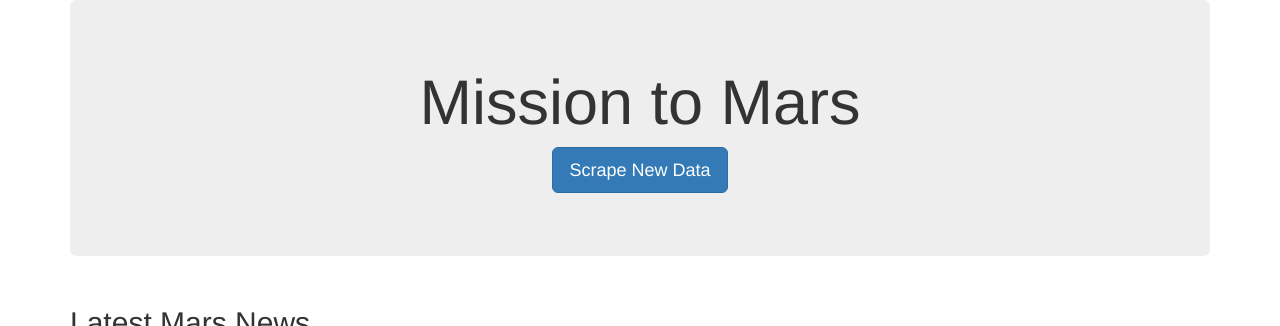
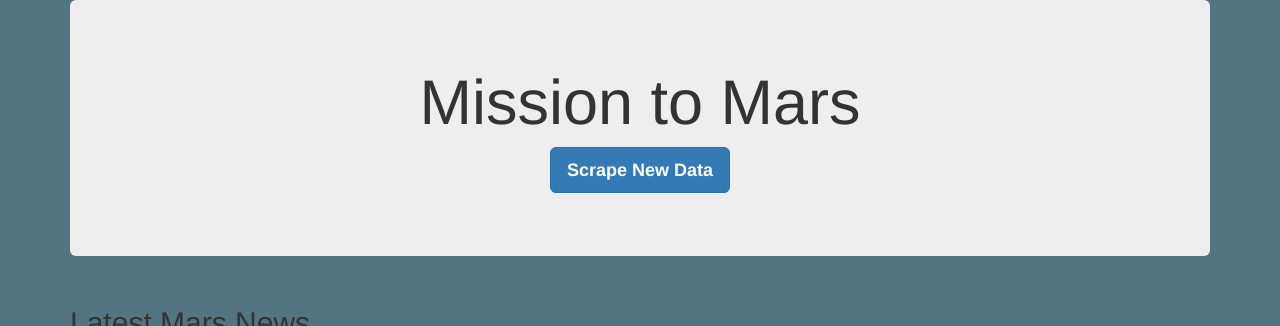
Before and after one commit to hopexmooon/Mission_to_Mars, a Flask app: page / in a window 1280 px wide. Shown: the top 326 px of the page. Run offline with Flask 2, Linux system fonts and the light colour scheme; data that the repository does not hold is empty; some libraries are stand-ins or nearby versions.

Commit message:
Update index.html

```diff
--- a/templates/index.html
+++ b/templates/index.html
@@ -10,13 +10,13 @@
       href="https://maxcdn.bootstrapcdn.com/bootstrap/3.3.7/css/bootstrap.min.css"
     />
   </head>
-  <body>
+  <body style="background-color: rgb(82, 117, 129);">
     <div class="container">
       <!-- Add Jumbotron to Header -->
       <div class="jumbotron text-center">
         <h1>Mission to Mars</h1>
         <!-- Add a button to activate scraping script -->
-        <p><a class="btn btn-primary btn-lg" href="/scrape" role="button">Scrape New Data</a></p>
+        <p><a class="btn btn-primary btn-lg" href="/scrape" role="button"><b>Scrape New Data</b></a></p>
       </div>
 
       <!-- Add section for Mars News -->
```
